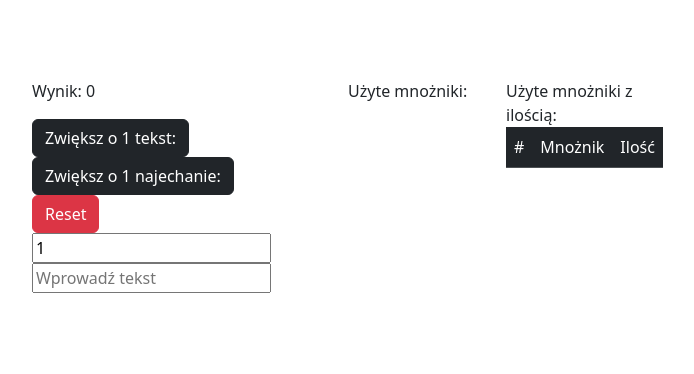
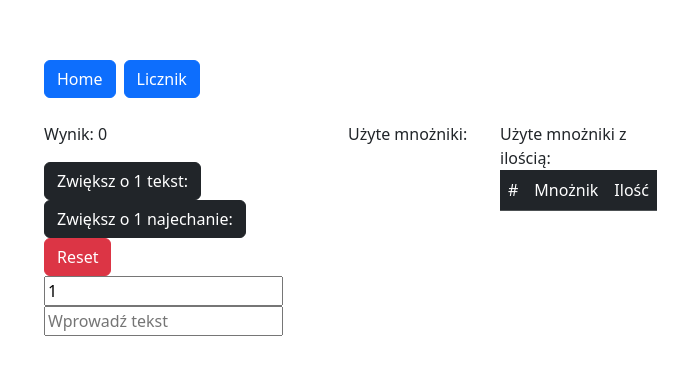
Before and after one commit to Mattii4211/vue-example, a Vue app: page /example in a window 1280 px wide. Shown: the part 214-588 px from the top of the page, without its empty margins (0-694 px from the left). Built offline with nearby package versions, Linux system fonts and the light colour scheme.

Commit message:
add router and examples

```diff
--- a/package.json
+++ b/package.json
@@ -10,7 +10,8 @@
   },
   "dependencies": {
     "bootstrap": "^5.3.6",
-    "vue": "^3.5.13"
+    "vue": "^3.5.13",
+    "vue-router": "^4.5.1"
   },
   "devDependencies": {
     "@vitejs/plugin-vue": "^5.2.3",
--- a/src/App.vue
+++ b/src/App.vue
@@ -1,8 +1,13 @@
 <script setup>
 import 'bootstrap/dist/css/bootstrap.min.css'
-import Example from './components/Example.vue'
 </script>
 
 <template>
-    <Example />
+   <div class="container mt-4">
+    <nav>
+        <router-link to="/" class="btn btn-primary me-2">Home</router-link>
+        <router-link to="/example" class="btn btn-primary me-2">Licznik</router-link>
+    </nav>
+    <router-view class="mt-4" />
+  </div>
 </template>
--- a/src/main.js
+++ b/src/main.js
@@ -2,5 +2,6 @@ import './assets/main.css'
 
 import { createApp } from 'vue'
 import App from './App.vue'
+import router from './router'
 
-createApp(App).mount('#app')
+createApp(App).use(router).mount('#app')
--- /dev/null
+++ b/src/router/index.js
@@ -0,0 +1,13 @@
+import { createRouter, createWebHistory } from 'vue-router'
+import Home from '../views/Home.vue'
+import Example from '../views/Example.vue'
+
+const routes = [
+    { path: '/', name: 'Home', component: Home },
+    { path: '/example', name: 'Example', component: Example },
+]
+
+export default createRouter({
+  history: createWebHistory(),
+  routes
+})
--- a/src/components/Example.vue
+++ b/src/views/Example.vue
@@ -1,6 +1,8 @@
 <script setup>
-import { ref } from 'vue'
-import DefaultTable from './DefaultTable.vue'
+import { ref, onMounted, onBeforeUnmount } from 'vue'
+import DefaultTable from '../components/DefaultTable.vue'
+import { TransitionGroup } from 'vue'
+
 
 const count = ref(0);
 const multiplier = ref(1);
@@ -8,6 +10,29 @@ const text = ref('');
 const items = ref(new Set());
 const itemsWithCounter = ref([]);
 const btnClass = ref('btn btn-dark');
+
+onMounted(() => {
+  const savedData = localStorage.getItem('counter');
+  if (savedData) {
+    const { count: savedCount, multiplier: savedMultiplier, text: savedText, items: savedItems, itemsWithCounter: savedItemsWithCounter } = JSON.parse(savedData);
+    count.value = savedCount;
+    multiplier.value = savedMultiplier;
+    text.value = savedText;
+    items.value = new Set(savedItems);
+    itemsWithCounter.value = savedItemsWithCounter;
+  }
+});
+
+onBeforeUnmount(() => {
+  localStorage.setItem('counter', JSON.stringify({
+    count: count.value,
+    multiplier: multiplier.value,
+    text: text.value,
+    items: Array.from(items.value),
+    itemsWithCounter: itemsWithCounter.value
+  }
+  ));
+});
 
 const updateCounter = () => {
   count.value += multiplier.value;
@@ -79,6 +104,7 @@ const resetAll = () => {
 .fade-leave-active {
   transition: all 0.3s ease;
 }
+
 .fade-enter-from,
 .fade-leave-to {
   opacity: 0;
--- /dev/null
+++ b/src/views/Home.vue
@@ -0,0 +1,11 @@
+<script setup>
+import { ref, onMounted } from 'vue'
+
+
+onMounted(() => {
+})
+</script>
+
+<template>
+  Vue example
+</template>
```
Also changed, not shown: 1 other file (tests, documents, lock files or other folders).
